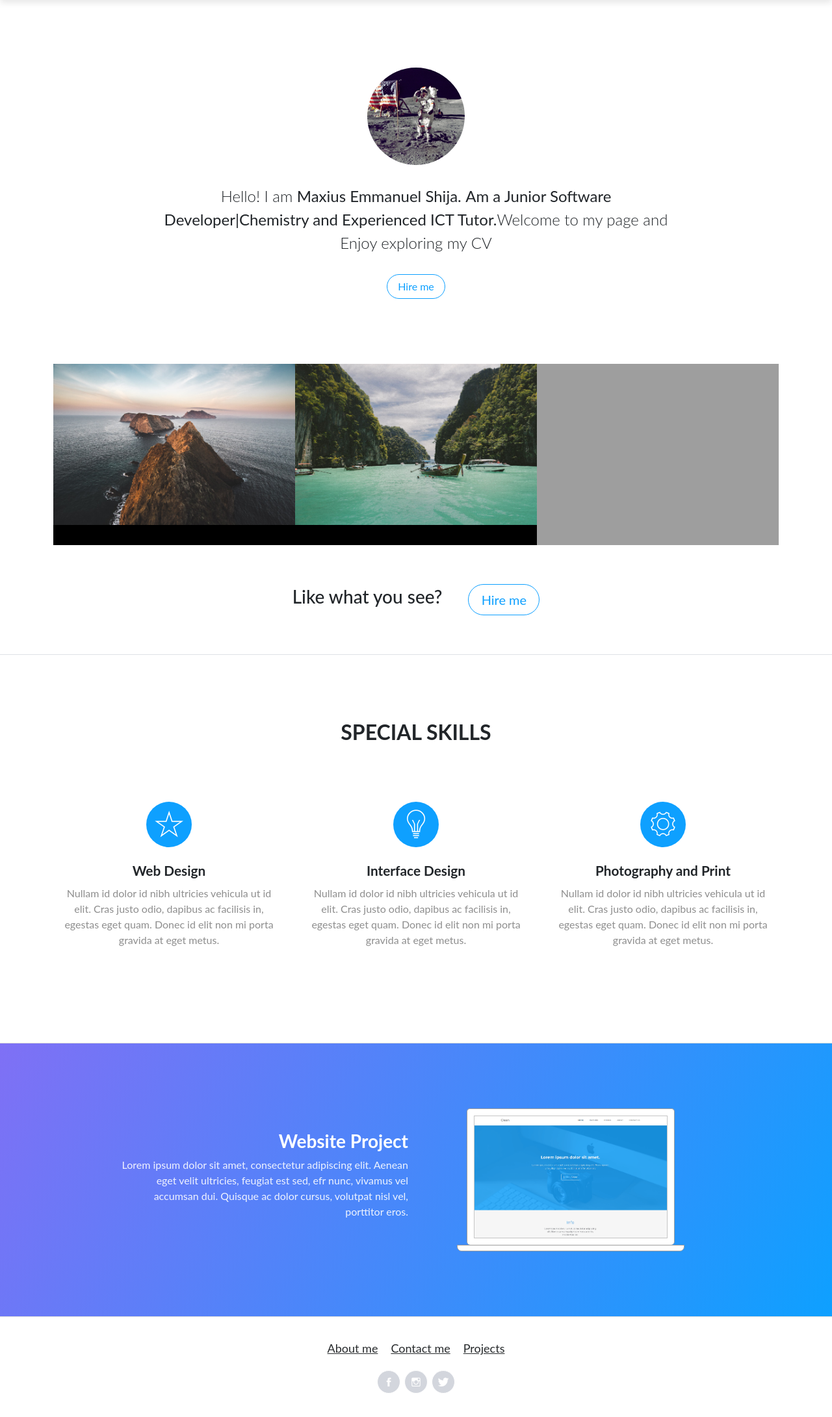
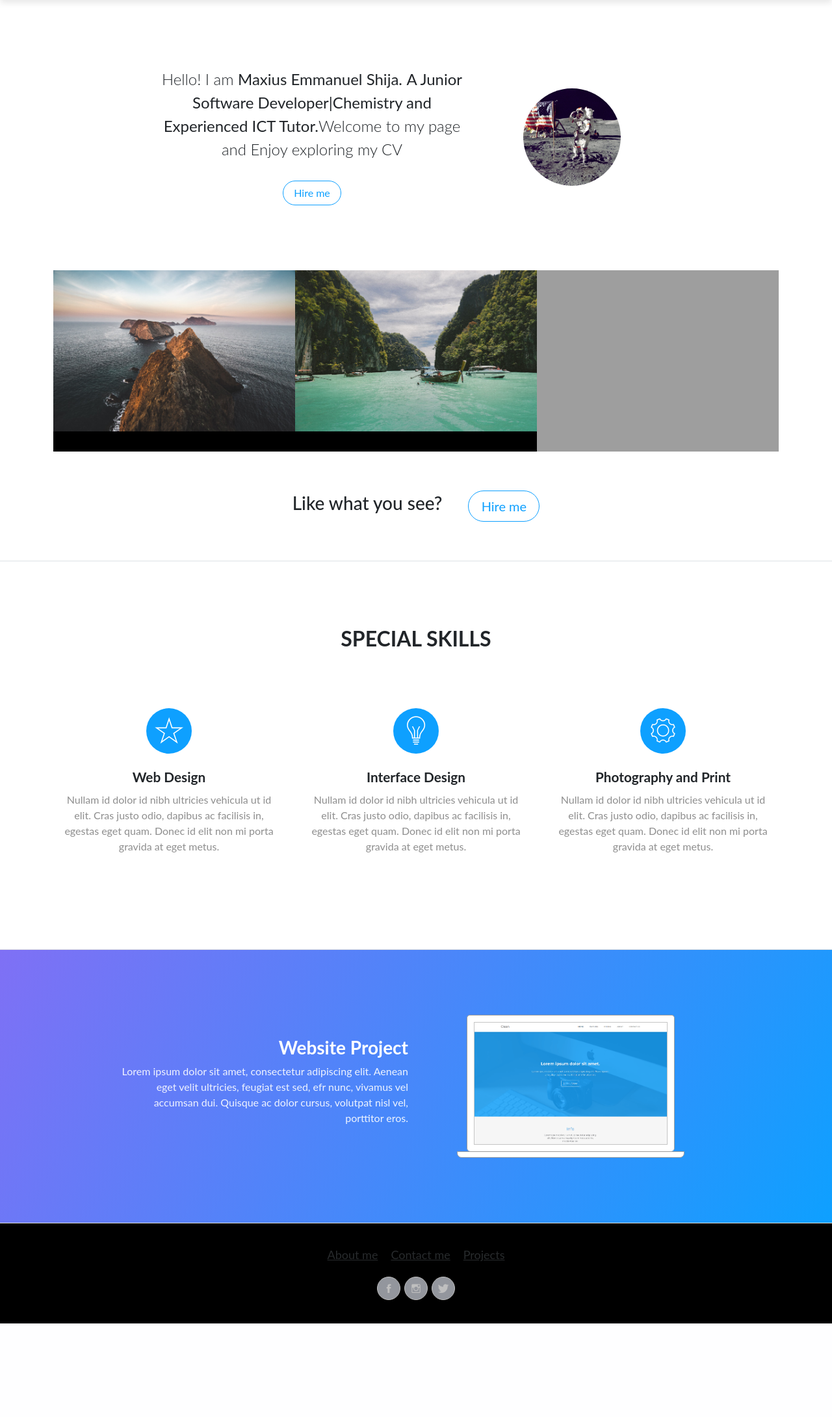
Before and after one commit to marxus-Tz/Myportifolio, a Django app: page / in a window 1280 px wide. Shown: the part 84-2265 px from the top of the page at 65% size. After the commit the page ends 2121 px from the top, so only its background shows below. Run offline with Django 4.2, Linux system fonts and the light colour scheme; some libraries are stand-ins or nearby versions; grey boxes are pictures that could not be loaded.

Commit message:
custom css file over bootstrap

```diff
--- /dev/null
+++ b/static/assets/css/custom.css
@@ -0,0 +1,46 @@
+/* styles.css */
+.success-message {
+    color: green;
+    font-weight: bold;
+}
+
+/* .hero-section{
+    width:40%
+    height:100%
+ } */
+
+.hero-content{
+    width: 100%;
+    height: 100%;
+    display: flex;
+    justify-content: space-between;
+    align-items: center;
+    flex-direction: row;
+    box-shadow: 10 10 5 solid black;
+
+}
+
+.hero-one{
+    width: 60%;
+    height: 100%;
+    box-shadow: 10 10 5 solid black;
+
+}
+
+
+.foot{
+    background-color: black;
+    color: white;
+    display: flex;
+    justify-content: center;
+    flex-direction: column;
+}
+.foot links a{
+    color: white;
+    text-decoration: none;
+    cursor: pointer;
+    display: flex;
+    justify-content: center;
+    flex-direction: column;
+    align-items: center;
+}
--- a/static/assets/css/style.css
+++ /dev/null
@@ -1,5 +0,0 @@
-/* styles.css */
-.success-message {
-    color: green;
-    font-weight: bold;
-}
--- a/templates/components/css.html
+++ b/templates/components/css.html
@@ -2,3 +2,4 @@
     <link rel="stylesheet" href= "{% static 'assets/bootstrap/css/bootstrap.min.css' %}">
     <link rel="stylesheet" href="https://cdnjs.cloudflare.com/ajax/libs/ionicons/2.0.1/css/ionicons.min.css">
     <link rel="stylesheet" href="{% static 'assets/css/styles.min.css' %}">
+    <link rel="stylesheet" href="{% static 'assets/css/custom.css' %}">
--- a/templates/components/footer.html
+++ b/templates/components/footer.html
@@ -1,7 +1,7 @@
 
 
-<footer class="page-footer">
-    <div class="container">
+<footer class="page-footer foot">
+    <div class="container foot">
         <div class="links"><a href="{% url 'mycv' %}">About me</a><a href="{% url 'contacts' %}">Contact me</a><a href="{% url 'projects'%}">Projects</a></div>
         <div class="social-icons"><a href="#"><i class="icon ion-social-facebook"></i></a><a href="#"><i class="icon ion-social-instagram-outline"></i></a><a href="#"><i class="icon ion-social-twitter"></i></a></div>
     </div>
--- a/templates/components/hero-section.html
+++ b/templates/components/hero-section.html
@@ -1,9 +1,13 @@
 
 <section class="portfolio-block block-intro">
-    <div class="container">
-        <div class="avatar" style="background-image: url(&quot;/static/assets/img/avatars/avatar.jpg&quot;);"></div>
-        <div class="about-me">
-            <p>Hello! I am <strong>Maxius Emmanuel Shija.</strong> <strong> Am a Junior Software Developer|Chemistry and Experienced ICT Tutor.</strong>Welcome to my page and Enjoy exploring my CV</p><a class="btn btn-outline-primary" role="button" href="#">Hire me</a>
+    <div class="container hero-section">
+        <div class="about-me hero-content">
+            <div class="hero-one"><p>Hello! I am <strong>Maxius Emmanuel Shija.</strong> <strong> A Junior Software Developer|Chemistry and Experienced ICT Tutor.</strong>Welcome to my page and Enjoy exploring my CV</p>
+                <a class="btn btn-outline-primary" role="button" href="#">Hire me</a>
+            </div>
+            <div class="avatar hero-two" style="background-image: url(&quot;/static/assets/img/avatars/avatar.jpg&quot;);"></div>
         </div>
+
+
     </div>
 </section>
```
Also changed, not shown: 1 other file.
